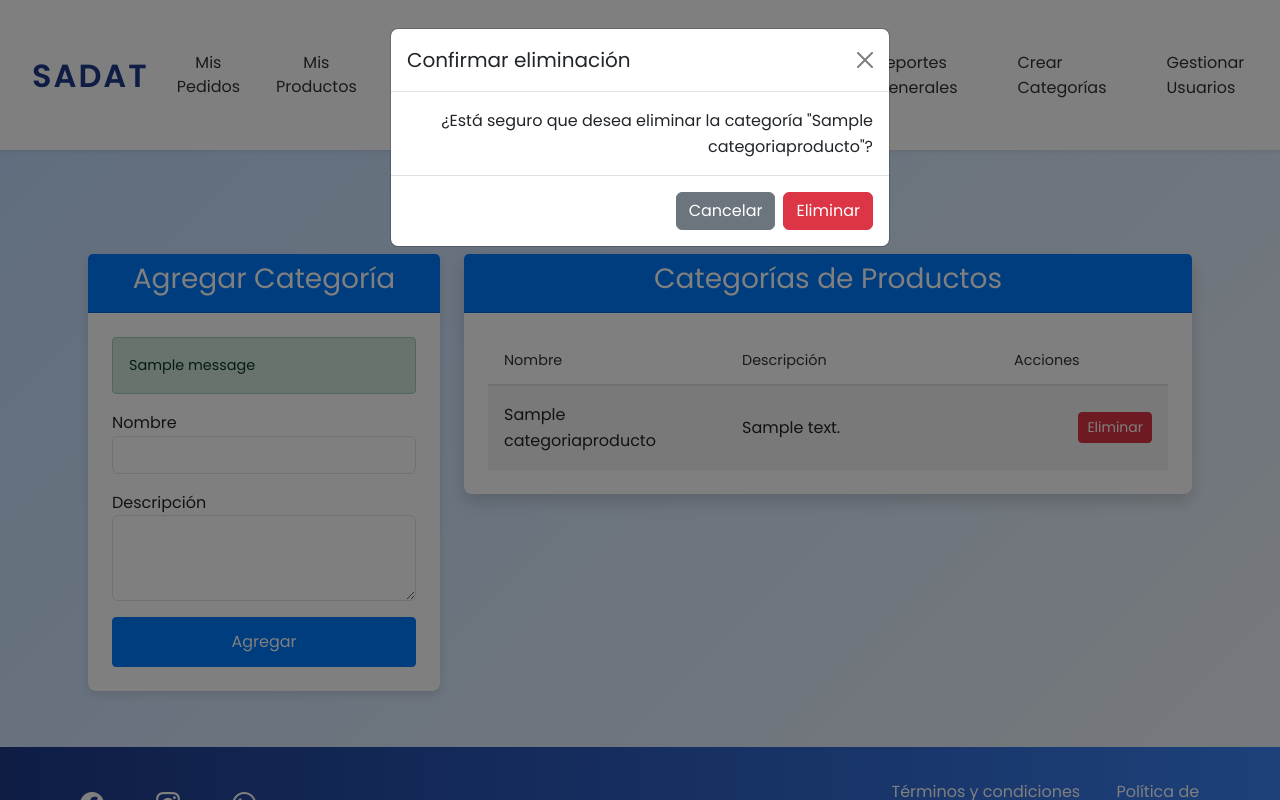
After one commit to NyawToo/SADAT, a Django app: page /empresas/categorias/ in a window 1280 px wide, after a click on "Eliminar". The commit adds this page. Run offline with Django 4.2, Linux system fonts and the light colour scheme; a user stored in the database is signed in; tables that the repository leaves empty hold one stand-in row (values such as "Sample post"); one stand-in notice (Sample message) is shown; some libraries are stand-ins or nearby versions.

Commit message:
Prueba Fix 1

```diff
--- a/empresas/templates/empresas/detalle_empresa_integral.html
+++ b/empresas/templates/empresas/detalle_empresa_integral.html
@@ -226,6 +226,7 @@
               const currentCount = parseInt(cartCounter.textContent || '0');
               cartCounter.textContent = currentCount + parseInt(cantidad);
             }
+
           });
         } else {
           alert('Producto agregado al carrito exitosamente');
--- /dev/null
+++ b/empresas/templates/empresas/gestionar_categorias.html
@@ -0,0 +1,99 @@
+{% extends 'base.html' %}
+
+{% block content %}
+<div class="container mt-5">
+    <div class="row">
+        <!-- Formulario de Categorías -->
+        <div class="col-md-4 mb-4">
+            <div class="card">
+                <div class="card-header">
+                    <h3 class="text-center">Agregar Categoría</h3>
+                </div>
+                <div class="card-body">
+                    <form method="post">
+                        {% csrf_token %}
+                        {% if messages %}
+                            {% for message in messages %}
+                                <div class="alert alert-{{ message.tags }}">
+                                    {{ message }}
+                                </div>
+                            {% endfor %}
+                        {% endif %}
+                        <div class="form-group mb-3">
+                            <label for="nombre">Nombre</label>
+                            <input type="text" class="form-control" id="nombre" name="nombre" required>
+                        </div>
+                        <div class="form-group mb-3">
+                            <label for="descripcion">Descripción</label>
+                            <textarea class="form-control" id="descripcion" name="descripcion" rows="3"></textarea>
+                        </div>
+                        <div class="d-grid gap-2">
+                            <button type="submit" class="btn btn-primary">Agregar</button>
+                        </div>
+                    </form>
+                </div>
+            </div>
+        </div>
+
+        <!-- Lista de Categorías -->
+        <div class="col-md-8">
+            <div class="card">
+                <div class="card-header">
+                    <h3 class="text-center">Categorías de Productos</h3>
+                </div>
+                <div class="card-body">
+                    <div class="table-responsive">
+                        <table class="table table-striped">
+                            <thead>
+                                <tr>
+                                    <th>Nombre</th>
+                                    <th>Descripción</th>
+                                    <th>Acciones</th>
+                                </tr>
+                            </thead>
+                            <tbody>
+                                {% for categoria in categorias %}
+                                <tr>
+                                    <td>{{ categoria.nombre }}</td>
+                                    <td>{{ categoria.descripcion|default:'-' }}</td>
+                                    <td>
+                                        <div class="btn-group" role="group">
+                                            <button type="button" class="btn btn-sm btn-danger" data-bs-toggle="modal" data-bs-target="#eliminarModal{{ categoria.id }}">Eliminar</button>
+                                        </div>
+                                        <!-- Modal de confirmación para eliminar -->
+                                        <div class="modal fade" id="eliminarModal{{ categoria.id }}" tabindex="-1" aria-labelledby="eliminarModalLabel{{ categoria.id }}" aria-hidden="true">
+                                            <div class="modal-dialog">
+                                                <div class="modal-content">
+                                                    <div class="modal-header">
+                                                        <h5 class="modal-title" id="eliminarModalLabel{{ categoria.id }}">Confirmar eliminación</h5>
+                                                        <button type="button" class="btn-close" data-bs-dismiss="modal" aria-label="Close"></button>
+                                                    </div>
+                                                    <div class="modal-body">
+                                                        ¿Está seguro que desea eliminar la categoría "{{ categoria.nombre }}"?
+                                                    </div>
+                                                    <div class="modal-footer">
+                                                        <button type="button" class="btn btn-secondary" data-bs-dismiss="modal">Cancelar</button>
+                                                        <form method="POST" action="{% url 'eliminar_categoria' categoria.id %}" style="display: inline;">
+                                                            {% csrf_token %}
+                                                            <button type="submit" class="btn btn-danger">Eliminar</button>
+                                                        </form>
+                                                    </div>
+                                                </div>
+                                            </div>
+                                        </div>
+                                    </td>
+                                </tr>
+                                {% empty %}
+                                <tr>
+                                    <td colspan="3" class="text-center">No hay categorías registradas.</td>
+                                </tr>
+                                {% endfor %}
+                            </tbody>
+                        </table>
+                    </div>
+                </div>
+            </div>
+        </div>
+    </div>
+</div>
+{% endblock %}
--- a/empresas/urls.py
+++ b/empresas/urls.py
@@ -2,6 +2,8 @@ from django.urls import path, include
 from . import views, views_producto
 
 urlpatterns = [
+    path('categorias/', views_producto.gestionar_categorias, name='gestionar_categorias'),
+    path('categorias/<int:categoria_id>/eliminar/', views_producto.eliminar_categoria, name='eliminar_categoria'),
     path('servicios/agregar/', views.agregar_servicios, name='agregar_servicios'),
     path('productos/crear/', views_producto.crear_producto, name='crear_producto'),
     path('productos/<int:producto_id>/editar/', views_producto.editar_producto, name='editar_producto'),
--- a/empresas/views.py
+++ b/empresas/views.py
@@ -65,8 +65,11 @@ def gestionar_productos(request):
         empresa = request.user.microempresaintegral
         productos = ProductoTerminado.objects.filter(empresa=empresa)
         categorias = CategoriaProducto.objects.all()
-        if not categorias.exists():
+
+        # Solo mostrar el mensaje si estamos en el contexto de crear/editar un producto
+        if request.method == 'GET' and 'crear' in request.GET and not categorias.exists():
             messages.warning(request, 'No hay categorías disponibles. Por favor, cree una categoría primero.')
+
         return render(request, 'empresas/gestionar_productos.html', {
             'productos': productos,
             'categorias': categorias,
--- a/empresas/views_producto.py
+++ b/empresas/views_producto.py
@@ -6,6 +6,51 @@ from django.contrib import messages
 from django.core.exceptions import ValidationError
 from django.db import IntegrityError
 from .models import ProductoTerminado, ComentarioProducto, CalificacionProducto, CategoriaProducto, MicroempresaIntegral
+
+@login_required
+def gestionar_categorias(request):
+    if request.user.tipo != 'integral':
+        messages.error(request, 'Solo las empresas integrales pueden gestionar categorías')
+        return redirect('home')
+
+    if request.method == 'POST':
+        nombre = request.POST.get('nombre')
+        descripcion = request.POST.get('descripcion')
+
+        if not nombre:
+            messages.error(request, 'El nombre de la categoría es obligatorio.')
+            return redirect('gestionar_categorias')
+
+        try:
+            CategoriaProducto.objects.create(
+                nombre=nombre,
+                descripcion=descripcion
+            )
+            messages.success(request, 'Categoría creada exitosamente.')
+            return redirect('gestionar_categorias')
+        except Exception as e:
+            messages.error(request, f'Error al crear la categoría: {str(e)}')
+
+    categorias = CategoriaProducto.objects.all()
+    return render(request, 'empresas/gestionar_categorias.html', {
+        'categorias': categorias
+    })
+
+@login_required
+def eliminar_categoria(request, categoria_id):
+    if request.user.tipo != 'integral':
+        messages.error(request, 'Solo las empresas integrales pueden eliminar categorías')
+        return redirect('home')
+
+    if request.method == 'POST':
+        categoria = get_object_or_404(CategoriaProducto, id=categoria_id)
+        try:
+            categoria.delete()
+            messages.success(request, 'Categoría eliminada exitosamente.')
+        except Exception as e:
+            messages.error(request, f'Error al eliminar la categoría: {str(e)}')
+
+    return redirect('gestionar_categorias')
 
 @login_required
 def agregar_comentario(request, producto_id):
```
Also changed, not shown: empresas/templates/empresas/gestionar_productos.html (+13 -3 lines), 2 other files.
